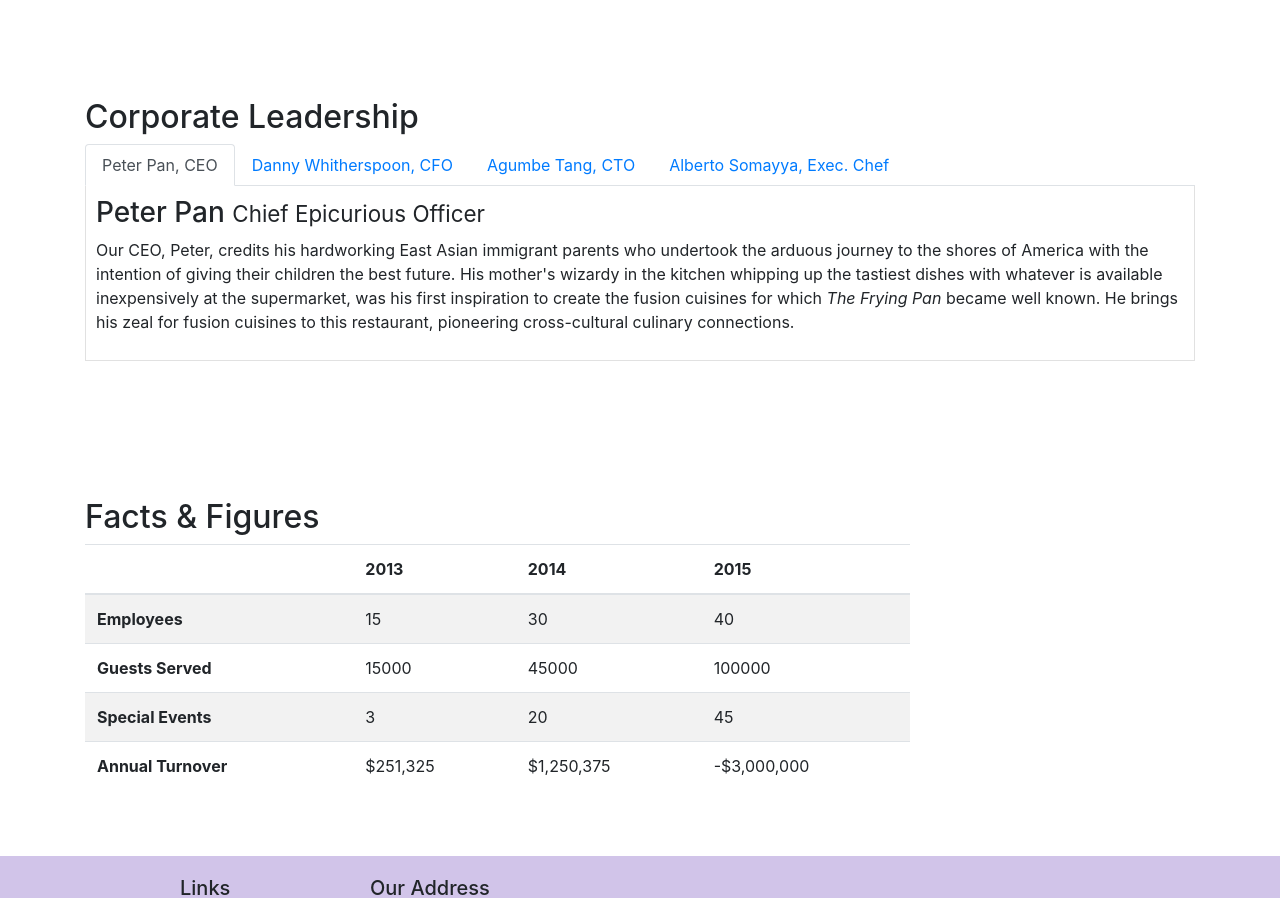
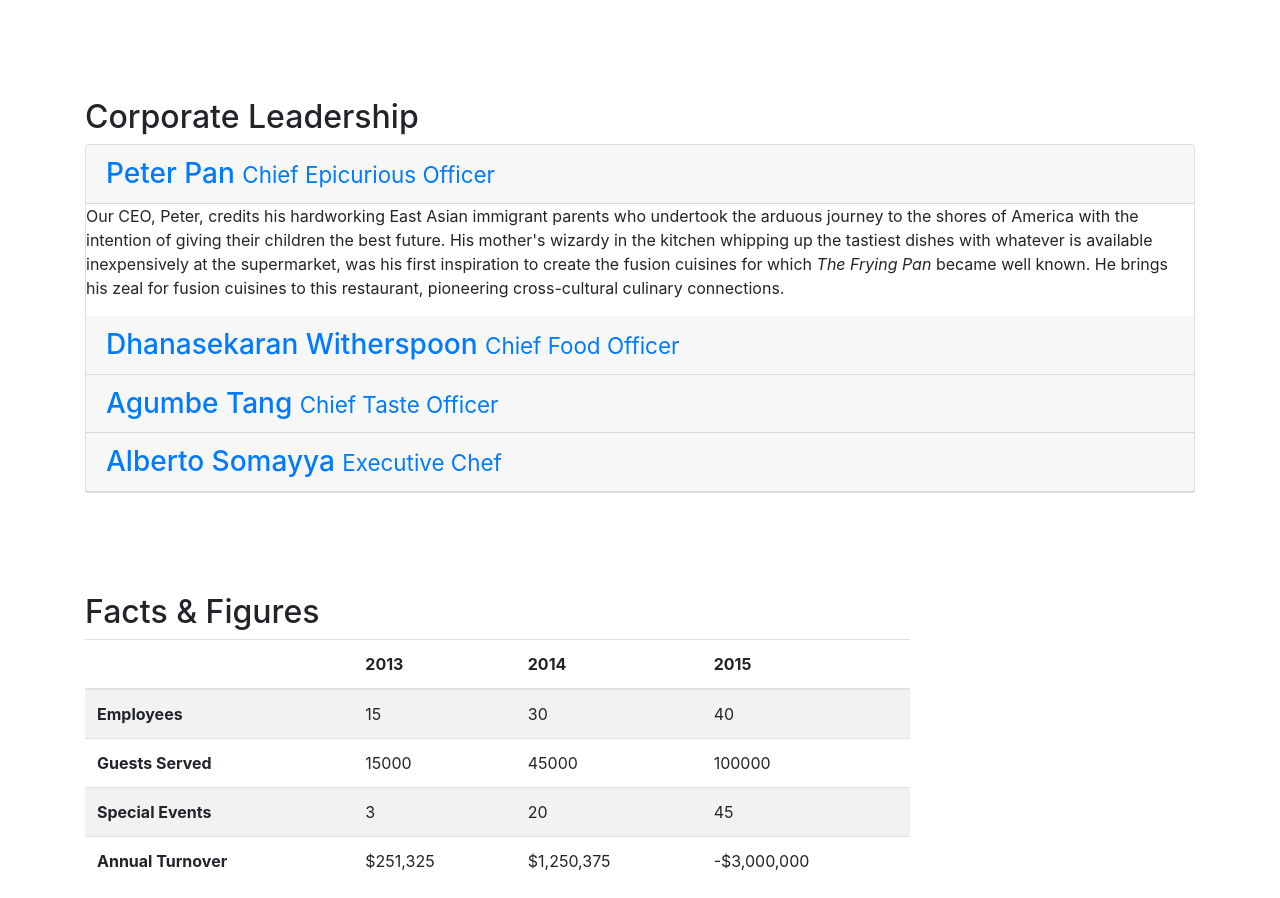
Before and after one commit to inaki-ba/conFusion, a website: page aboutus.html in a window 1280 px wide. Shown: the part 882-1780 px from the top of the page. Drawn offline with nearby package versions, Linux system fonts and the light colour scheme.

Commit message:
JS Accordion. C1-Week3

```diff
--- a/aboutus.html
+++ b/aboutus.html
@@ -96,39 +96,55 @@
 
 
         <div class="row row-content">
-            <div class="col-12">
+            <div class="col">
                 <h2>Corporate Leadership</h2>
 
-                <ul class="nav nav-tabs">
-                    <li class="nav-item">
-                        <a class="nav-link active" href="#peter" role="tab" data-toggle="tab">Peter Pan, CEO</a>
-                    </li>
-                    <li class="nav-item">
-                        <a class="nav-link" href="#danny" role="tab" data-toggle="tab">Danny Whitherspoon, CFO</a>
-                    </li>
-                    <li class="nav-item">
-                        <a class="nav-link" href="#agumbe" role="tab" data-toggle="tab">Agumbe Tang, CTO</a>
-                    </li>
-                    <li class="nav-item">
-                        <a class="nav-link" href="#alberto" role="tab" data-toggle="tab">Alberto Somayya, Exec. Chef</a>
-                    </li>
-                </ul>
-                <div class="tab-content">
-                    <div role="tabpanel" class="tab-pane fade show active" id="peter">
-                        <h3>Peter Pan <small>Chief Epicurious Officer</small></h3>
+                <div id="accordion" role="tablist">
+                    <div class="card">
+                        <div class="card-header" role="tab" id="peterhead">
+                            <h3 class="mb-0">
+                                <a data-toggle="collapse" data-parent="#accordion" href="#peter">
+                                Peter Pan <small>Chief Epicurious Officer</small></a>
+                            </h3>
+                        </div>
+                        <div role="tabpanel" class="collapse show" id="peter">
+                            <div class="card-block">
                                 <p>Our CEO, Peter, credits his hardworking East Asian immigrant parents who undertook the arduous journey to the shores of America with the intention of giving their children the best future. His mother's wizardy in the kitchen whipping up the tastiest dishes with whatever is available inexpensively at the supermarket, was his first inspiration to create the fusion cuisines for which <em>The Frying Pan</em> became well known. He brings his zeal for fusion cuisines to this restaurant, pioneering cross-cultural culinary connections.</p>
                             </div>
-                    <div role="tabpanel" class="tab-pane fade" id="danny">
-                        <h3>Dhanasekaran Witherspoon <small>Chief Food Officer</small></h3>
+                        </div>
+                        <div class="card-header" role="tab" id="dannyhead">
+                            <h3 class="mb-0">
+                                <a class="collapsed" data-toggle="collapse" data-parent="#accordion" href="#danny">
+                                Dhanasekaran Witherspoon <small>Chief Food Officer</small></a>
+                            </h3>
+                        </div>
+                        <div role="tabpanel" class="collapse" id="danny">
+                            <div class="card-block">
                                 <p>Our CFO, Danny, as he is affectionately referred to by his colleagues, comes from a long established family tradition in farming and produce. His experiences growing up on a farm in the Australian outback gave him great appreciation for varieties of food sources. As he puts it in his own words, <em>Everything that runs, wins, and everything that stays, pays!</em></p>
                             </div>
-                    <div role="tabpanel" class="tab-pane fade" id="agumbe">
-                        <h3>Agumbe Tang <small>Chief Taste Officer</small></h3>
+                        </div>
+                         <div class="card-header" role="tab" id="agumbehead">
+                            <h3 class="mb-0">
+                                <a class="collapsed" data-toggle="collapse" data-parent="#accordion" href="#agumbe">
+                                Agumbe Tang <small>Chief Taste Officer</small></a>
+                            </h3>
+                        </div>
+                        <div role="tabpanel" class="collapse" id="agumbe">
+                            <div class="card-block">
                                 <p>Blessed with the most discerning gustatory sense, Agumbe, our CTO, personally ensures that every dish that we serve meets his exacting tastes. Our chefs dread the tongue lashing that ensues if their dish does not meet his exacting standards. He lives by his motto, <em>You click only if you survive my lick.</em></p>
                             </div>
-                    <div role="tabpanel" class="tab-pane fade" id="alberto">
-                        <h3>Alberto Somayya <small>Executive Chef</small></h3>
+                        </div>
+                        <div class="card-header" role="tab" id="albertohead">
+                            <h3 class="mb-0">
+                                <a class="collapsed" data-toggle="collapse" data-parent="#accordion" href="#alberto">
+                                Alberto Somayya <small>Executive Chef</small></a>
+                            </h3>
+                        </div>
+                        <div role="tabpanel" class="collapse" id="alberto">
+                            <div class="card-block">
                                 <p>Award winning three-star Michelin chef with wide International experience having worked closely with whos-who in the culinary world, he specializes in creating mouthwatering Indo-Italian fusion experiences. He says, <em>Put together the cuisines from the two craziest cultures, and you get a winning hit! Amma Mia!</em></p>
+                            </div>
+                        </div>
                     </div>
                 </div>
             </div>
```
Lines whose indentation alone changed are shown as unchanged.
